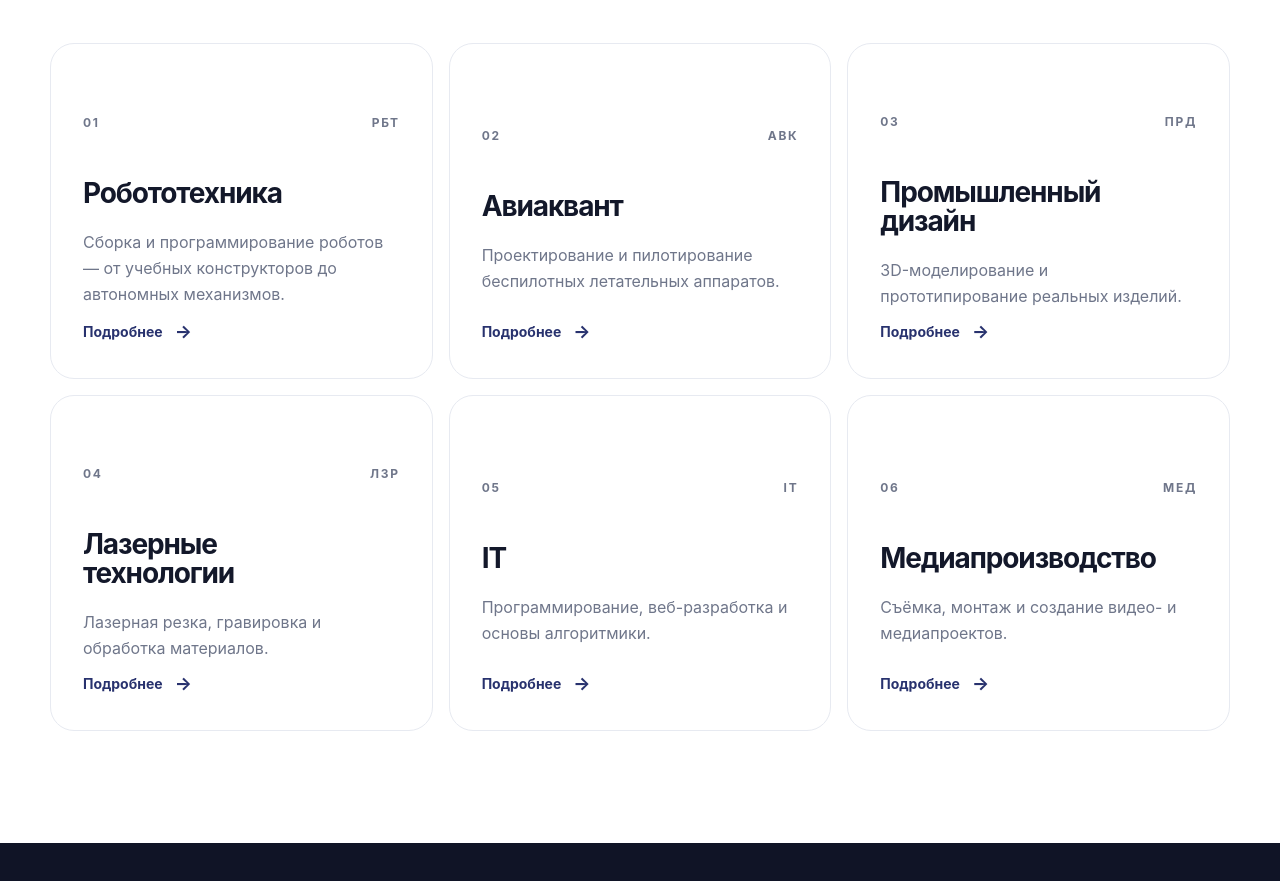
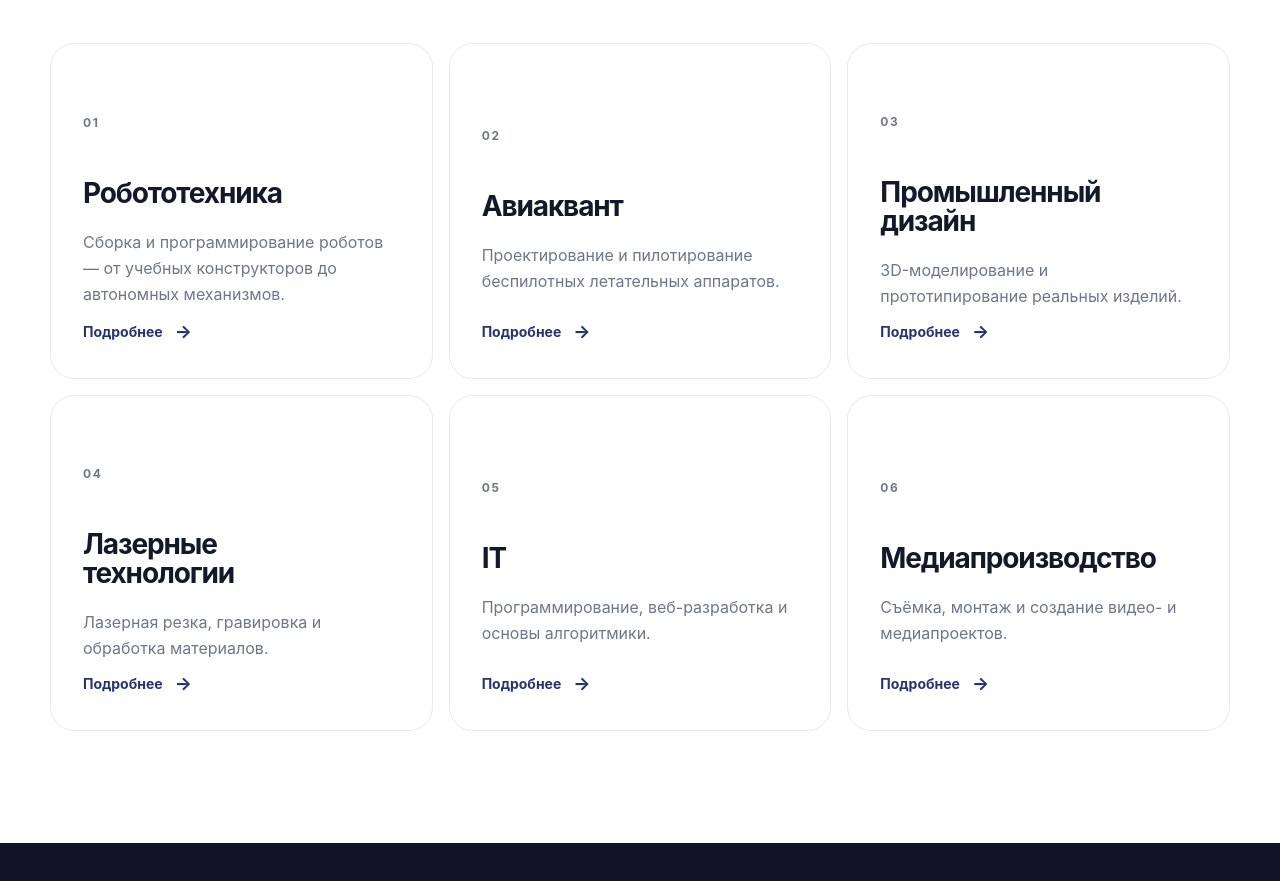
Before and after one commit to sila-uma/sila-uma.github.io, a Next.js app: page / in a window 1280 px wide. Shown: the part 1907-2788 px from the top of the page. Built offline with nearby package versions, Linux system fonts and the light colour scheme.

Commit message:
Remove direction abbreviations

```diff
--- a/src/components/Directions.tsx
+++ b/src/components/Directions.tsx
@@ -32,9 +32,8 @@
                 onClick={() => open(d)}
                 className="group relative min-h-[21rem] cursor-pointer overflow-hidden rounded-[1.5rem] border border-[var(--color-line)] bg-[var(--color-paper)] p-6 text-left transition-colors duration-300 hover:border-[var(--color-blue)] hover:bg-[var(--color-blue)] hover:text-white md:p-8"
               >
-                <div className="mb-12 flex items-center justify-between font-[family-name:var(--font-mono)] text-xs font-bold tracking-[0.14em] text-[var(--color-slate)] transition-colors group-hover:text-white/70">
+                <div className="mb-12 font-[family-name:var(--font-mono)] text-xs font-bold tracking-[0.14em] text-[var(--color-slate)] transition-colors group-hover:text-white/70">
                   <span>{String(index + 1).padStart(2, "0")}</span>
-                  <span>{d.code}</span>
                 </div>
                 <h3 className="max-w-[15rem] font-[family-name:var(--font-display)] text-[1.75rem] font-bold leading-[1.05] tracking-[-0.04em]">{d.title}</h3>
                 <p className="mt-5 line-clamp-3 text-base leading-relaxed text-[var(--color-slate)] transition-colors group-hover:text-white/75">{d.summary}</p>
@@ -63,7 +62,6 @@
             >
               ×
             </button>
-            <div className="mb-6 font-[family-name:var(--font-mono)] text-xs font-bold tracking-[0.14em] text-[var(--color-slate)]">{active.code}</div>
             <h3 className="mb-4 font-[family-name:var(--font-display)] text-2xl font-bold">{active.title}</h3>
             <div className="space-y-3 text-sm text-[var(--color-slate)] leading-relaxed">
               {paragraphs.map((p, i) => (
```
